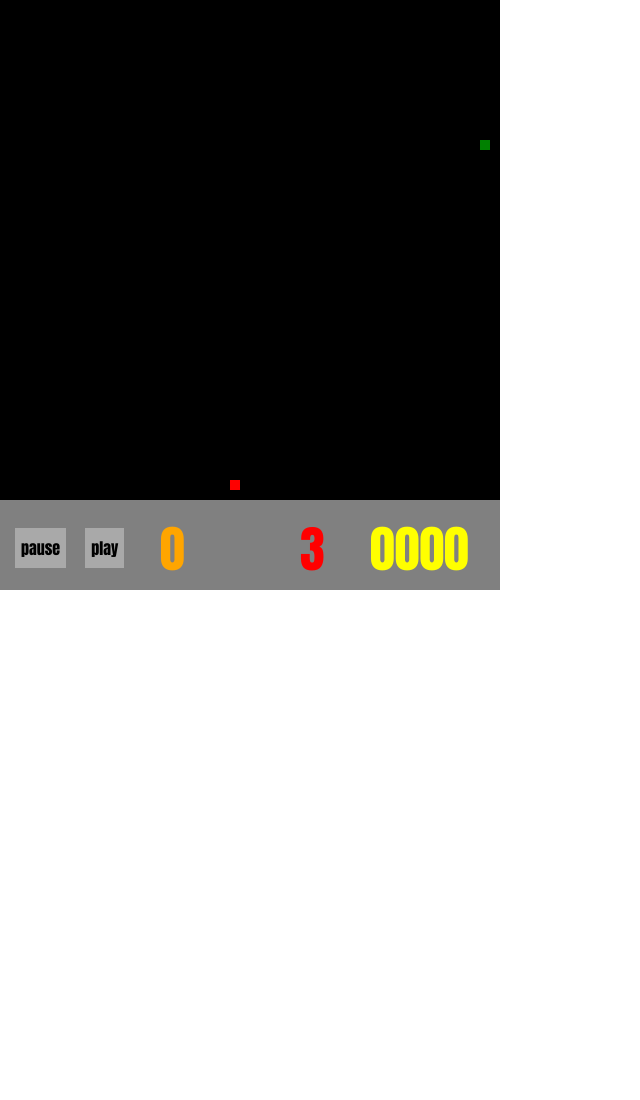
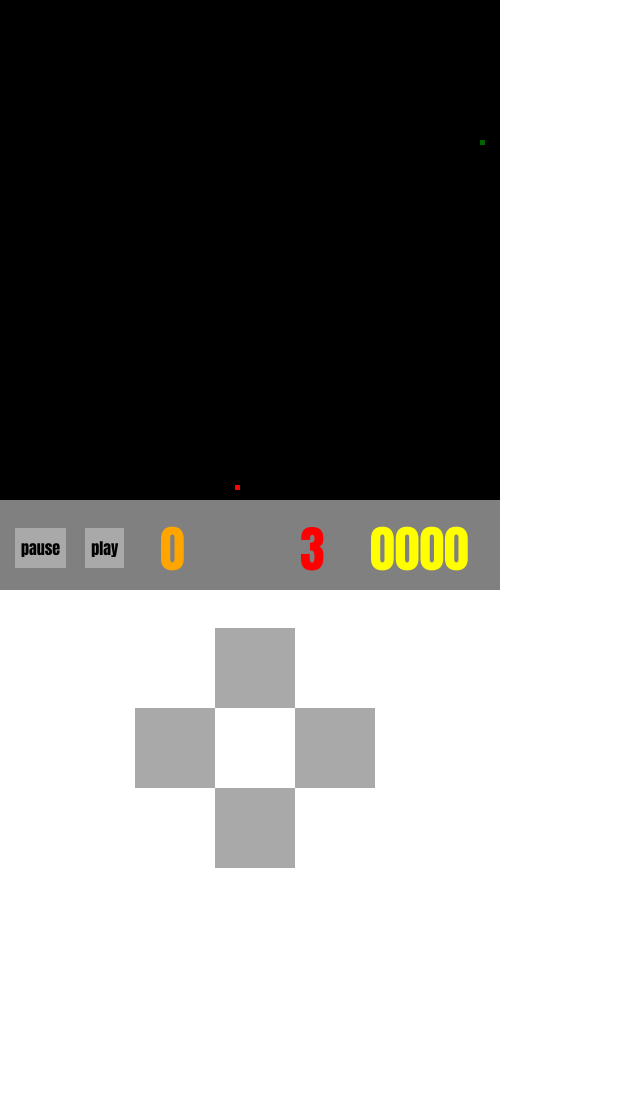
Before and after one commit to p4elkab35t/PavelKiller.github.io, a plain HTML site: page index.html in a window 1280 px wide. Shown: the whole page, without its empty margins (0-640 px from the left). Before the commit the page ends 800 px from the top, so only its background shows below. Drawn offline with Linux system fonts and the light colour scheme.

Commit message:
Add files via upload

```diff
--- a/index.html
+++ b/index.html
@@ -24,5 +24,11 @@
 			<p id='livesTab'>3</p>
 
 		</div>
+		<div id='navButContainer'>
+			<input type='button' id='up' class = 'navBut' value='' onclick="snakeTurn('top');">
+			<input type='button' id='down' class = 'navBut' value='' onclick="snakeTurn('bottom');">
+			<input type='button' id='left' class = 'navBut' value='' onclick="snakeTurn('left');">
+			<input type='button' id='right' class = 'navBut' value='' onclick="snakeTurn('right');">
+		</div>
 	</body>
 </html>
--- a/script.js
+++ b/script.js
@@ -24,10 +24,10 @@ var snakeElement, //переменная для создания одинако
       //---------------------------//
      //        переменные         //
     //---------------------------//
-    alert('У вас есть 3 жизни, каждый раз врезаясь в себя вы теряете одну жизнь и часть своего хвоста.');
+    /*alert('У вас есть 3 жизни, каждый раз врезаясь в себя вы теряете одну жизнь и часть своего хвоста.');
     alert('Упарвление: змея двигается автоматически, поворот наверх - стрелочка вверх, вниз - стрелочка вниз и тд.');
     alert('Ешьте яблоки, растите и не врезайтесь в себя.');
-    alert('Для начала игры нажмите play');
+    alert('Для начала игры нажмите play');*/
     document.getElementById('snakeElementNo_1').style.left=rand()+'px';
 	document.getElementById('snakeElementNo_1').style.top=rand()+'px';
 function snakeElementAdd(){
@@ -41,20 +41,20 @@ function snakeElementAdd(){
 	snakeElement.id='snakeElementNo_'+snakeElementNumber;
 	switch(snakeElementDirection[snakeElementNumber-1]){
 		case 'top':
-			snakeElement.style.top=snakeElementY + 10 + 'px';
+			snakeElement.style.top=snakeElementY + 5 + 'px';
 			snakeElement.style.left=snakeElementX + 'px';
 			break;
 		case 'right':
 			snakeElement.style.top=snakeElementY + 'px';
-			snakeElement.style.left=snakeElementX - 10 +'px';
+			snakeElement.style.left=snakeElementX - 5 +'px';
 			break;
 		case 'bottom':
-			snakeElement.style.top=snakeElementY - 10 +'px';
+			snakeElement.style.top=snakeElementY - 5 +'px';
 			snakeElement.style.left=snakeElementX + 'px';
 			break;
 		case 'left':
 			snakeElement.style.top=snakeElementY + 'px';
-			snakeElement.style.left=snakeElementX + 10 + 'px';
+			snakeElement.style.left=snakeElementX + 5 + 'px';
 			break;
 
 	}
@@ -66,24 +66,24 @@ function snakeElementMoveToward(snakeDirection, elementNumber){
 	snakeElementY = snakeElementCurrent.getBoundingClientRect().top;
 	switch(snakeDirection){
 		case 'left':
-			snakeElementCurrent.style.left=snakeElementX-10+'px';
+			snakeElementCurrent.style.left=snakeElementX-5+'px';
 			break;
 		case 'right':
-			snakeElementCurrent.style.left=snakeElementX+10+'px';
+			snakeElementCurrent.style.left=snakeElementX+5+'px';
 			break;
 		case 'top':
-			snakeElementCurrent.style.top=snakeElementY-10+'px';
+			snakeElementCurrent.style.top=snakeElementY-5+'px';
 			break;
 		case 'bottom':
-			snakeElementCurrent.style.top=snakeElementY+10+'px';
+			snakeElementCurrent.style.top=snakeElementY+5+'px';
 			break;
 	}
 }
 addEventListener("keydown", function(event){
 	switch(event.keyCode){
-		/*case 32:
+		case 32:
 			snakeElementAdd();
-			break;*/
+			break;
 		case 37:
 			snakeTurn('left');
 			break;
@@ -152,10 +152,10 @@ function animationSet(){
 			document.getElementById('snakeElementNo_'+i).style.left=0+'px';
 		}
 		else if(document.getElementById('snakeElementNo_'+i).getBoundingClientRect().left<0){
-			document.getElementById('snakeElementNo_'+i).style.left=490+'px';
+			document.getElementById('snakeElementNo_'+i).style.left=495+'px';
 		}
 		else if(document.getElementById('snakeElementNo_'+i).getBoundingClientRect().top<0){
-			document.getElementById('snakeElementNo_'+i).style.top=490+'px';
+			document.getElementById('snakeElementNo_'+i).style.top=495+'px';
 		}
 		else if(document.getElementById('snakeElementNo_'+i).getBoundingClientRect().top>499){
 			document.getElementById('snakeElementNo_'+i).style.top=0+'px';
@@ -266,7 +266,7 @@ function gameOver(){
 	document.getElementById('scoreTab').textContent=score;
 }
 function rand(){
-	return 10 * Math.floor(Math.random() * 50);
+	return 5 * Math.floor(Math.random() * 100);
 }
 function gamePause(){
 	clearInterval(gameAnimation);
--- a/style.css
+++ b/style.css
@@ -3,9 +3,12 @@
 	width: 500px;
 	height:500px;
 }
+#snakeElementNo_1{
+	background-color:darkgreen;
+}
 .snake_body_element{
-	width:10px;
-	height:10px;
+	width:5px;
+	height:5px;
 	background-color:green;
 	top:0;
 	bottom:0;
@@ -17,11 +20,37 @@
 body{
 	overflow:hidden;
 }
+#navButContainer{
+	margin-top: 600px;
+	position: absolute;
+	width:500px;
+	height:500px;
+}
+.navBut{
+	position: absolute;
+	width:80px;
+	height:80px;
+}
+#up{
+	left:200px;
+}
+#down{
+	left:200px;
+	top:160px;
+}
+#left{
+	top:80px;
+	left:120px;
+}
+#right{
+	top:80px;
+	left:280px;
+}
 .apples{
 	background-color: red;
 	position:absolute;
-	width:10px;
-	height:10px;
+	width:5px;
+	height:5px;
 }
 #scoreTab{
 	font-family:Impact;
```
